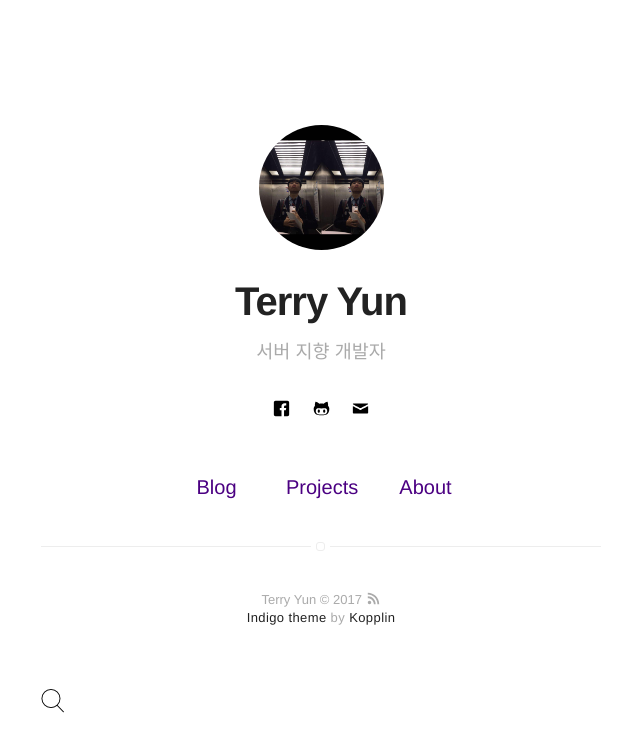
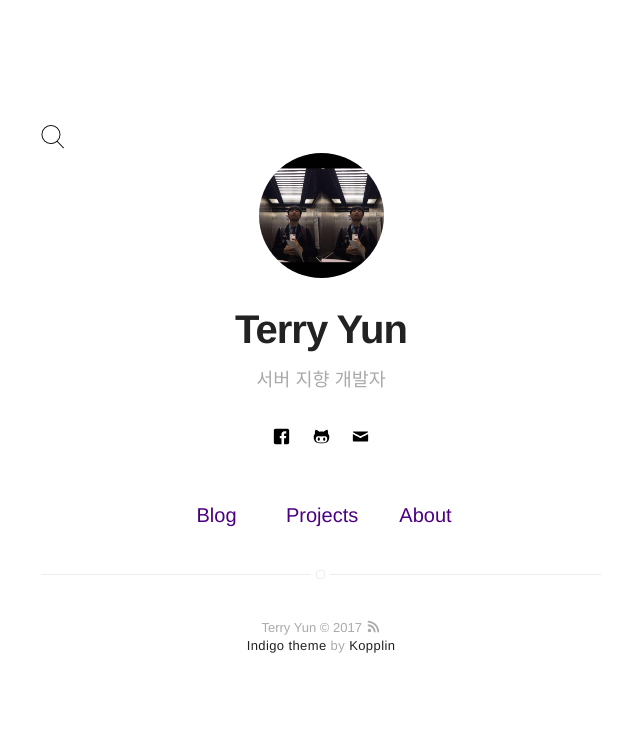
Before and after one commit to CHANMYUNG/nooheat.github.io, a Jekyll site: the page built from index.html, in a window 1280 px wide. Shown: the top 752 px of the page, without its empty margins (319-959 px from the left). Built offline with Jekyll 4.4.1, drawn with Linux system fonts in a browser that asks for light colours.

Commit message:
profile update

```diff
--- a/_layouts/default.html
+++ b/_layouts/default.html
@@ -37,9 +37,8 @@ layout: compress
                 <div class="{{ page.title | downcase }}">
             {% endif %}
         {% endif %}
-
+            <a href="/search/"><img src="/assets/images/icon/search.png"/></a>
             {{ content }}
-            <a href="/search/"><img src="/assets/images/icon/search.png"/></a>
         </div>
     </div>
 
```
